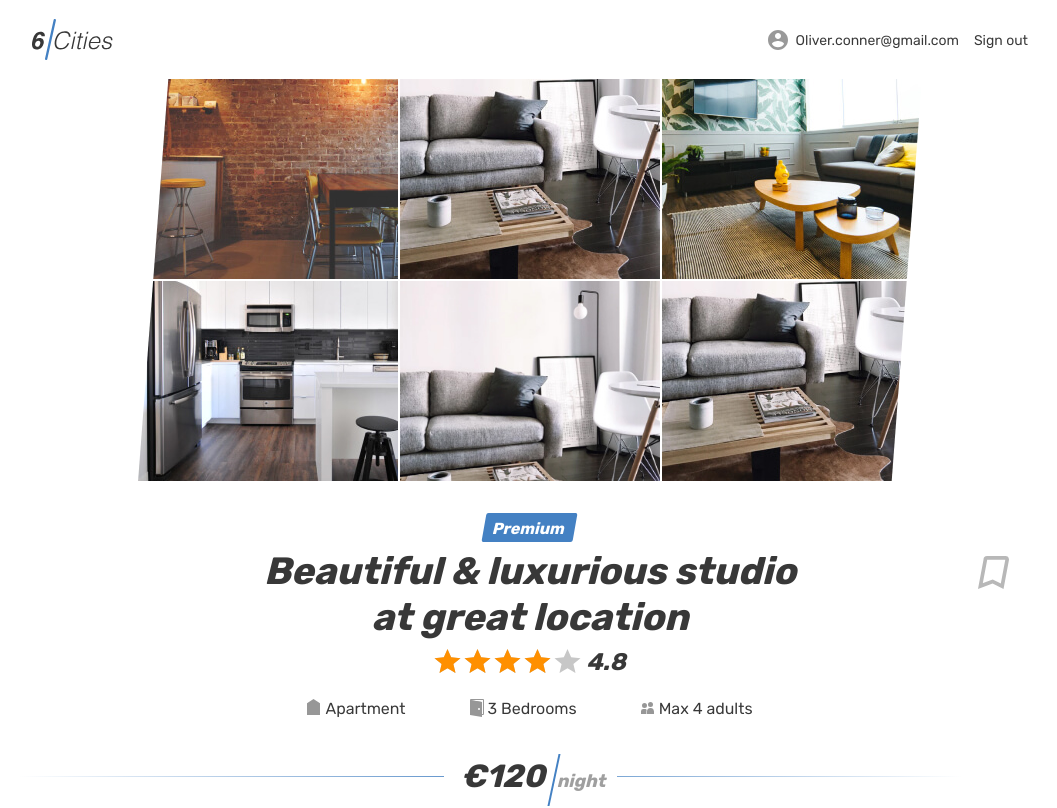
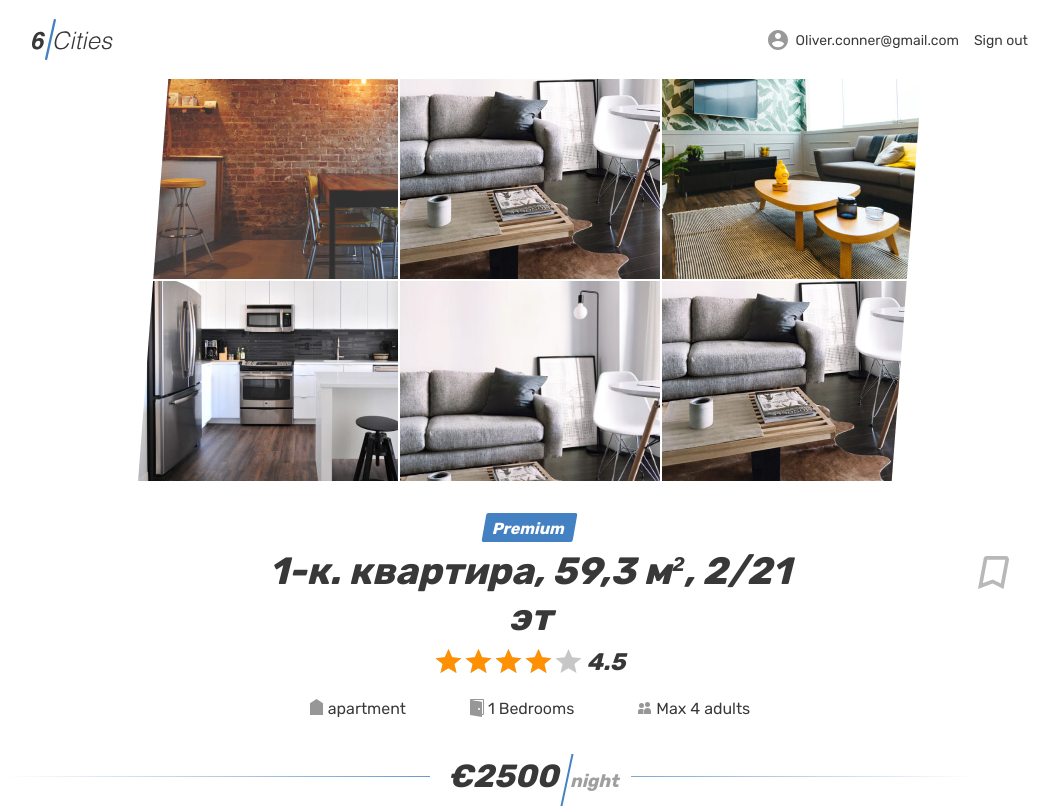
Before and after one commit to AnnaKachalova/206162-six-cities-8, a React (Create React App) app in the folder project/: page /offer/123456 in a window 1280 px wide. Shown: the top 808 px of the page, without its empty margins (110-1167 px from the left). Built offline with nearby package versions, Linux system fonts and the light colour scheme.

Commit message:
fix history

```diff
--- a/project/src/components/room/room.tsx
+++ b/project/src/components/room/room.tsx
@@ -1,14 +1,24 @@
 import Header from '../header/header';
-import { Offers } from '../../types/offer';
-import CommentSendForm from '../comment-send-form/comment-send-form';
+import { Offers, Offer } from '../../types/offer';
+import CommentSendForm from '../comment/comment-send-form';
 import { Reviews } from '../../types/reviews';
+import { useParams } from 'react-router-dom';
 
 type RoomProps = {
   offers: Offers;
   reviews: Reviews;
 };
 
+interface PostParams {
+  id: string;
+}
+
 function Room({ offers, reviews }: RoomProps): JSX.Element {
+  const { id } = useParams<PostParams>();
+  const currentId: number = parseInt(id, 10);
+  const currentOffer: Offer | undefined = offers.find((offer) => offer.id === currentId);
+  if (currentOffer !== undefined) {
+    const {title, type, bedrooms, maxAdults, price, rating} = currentOffer;
     return (
       <div className='page'>
         <Header />
@@ -67,7 +77,7 @@ function Room({ offers, reviews }: RoomProps): JSX.Element {
                 </div>
                 <div className='property__name-wrapper'>
                   <h1 className='property__name'>
-                  Beautiful &amp; luxurious studio at great location
+                    {title}
                   </h1>
                   <button
                     className='property__bookmark-button button'
@@ -89,22 +99,22 @@ function Room({ offers, reviews }: RoomProps): JSX.Element {
                     <span className='visually-hidden'>Rating</span>
                   </div>
                   <span className='property__rating-value rating__value'>
-                  4.8
+                    {rating}
                   </span>
                 </div>
                 <ul className='property__features'>
                   <li className='property__feature property__feature--entire'>
-                  Apartment
+                    {type}
                   </li>
                   <li className='property__feature property__feature--bedrooms'>
-                  3 Bedrooms
+                    {bedrooms} Bedrooms
                   </li>
                   <li className='property__feature property__feature--adults'>
-                  Max 4 adults
+                    Max {maxAdults} adults
                   </li>
                 </ul>
                 <div className='property__price'>
-                <b className='property__price-value'>&euro;120</b>
+                  <b className='property__price-value'>&euro;{price}</b>
                   <span className='property__price-text'>&nbsp;night</span>
                 </div>
                 <div className='property__inside'>
@@ -139,14 +149,15 @@ function Room({ offers, reviews }: RoomProps): JSX.Element {
                   </div>
                   <div className='property__description'>
                     <p className='property__text'>
-                    A quiet cozy and picturesque that hides behind a a river by
-                    the unique lightness of Amsterdam. The building is green and
-                    from 18th century.
+                      A quiet cozy and picturesque that hides behind a a river
+                      by the unique lightness of Amsterdam. The building is
+                      green and from 18th century.
                     </p>
                     <p className='property__text'>
-                    An independent House, strategically located between Rembrand
-                    Square and National Opera, but where the bustle of the city
-                    comes to rest in this alley flowery and colorful.
+                      An independent House, strategically located between
+                      Rembrand Square and National Opera, but where the bustle
+                      of the city comes to rest in this alley flowery and
+                      colorful.
                     </p>
                   </div>
                 </div>
@@ -176,9 +187,9 @@ function Room({ offers, reviews }: RoomProps): JSX.Element {
                           </div>
                         </div>
                         <p className='reviews__text'>
-                        A quiet cozy and picturesque that hides behind a a river
-                        by the unique lightness of Amsterdam. The building is
-                        green and from 18th century.
+                          A quiet cozy and picturesque that hides behind a a
+                          river by the unique lightness of Amsterdam. The
+                          building is green and from 18th century.
                         </p>
                         <time className='reviews__time' dateTime='2019-04-24'>
                           April 2019
@@ -244,7 +255,6 @@ function Room({ offers, reviews }: RoomProps): JSX.Element {
                     <p className='place-card__type'>Private room</p>
                   </div>
                 </article>
-
                 <article className='near-places__card place-card'>
                   <div className='near-places__image-wrapper place-card__image-wrapper'>
                     <a href='#'>
@@ -291,7 +301,6 @@ function Room({ offers, reviews }: RoomProps): JSX.Element {
                     <p className='place-card__type'>Apartment</p>
                   </div>
                 </article>
-
                 <article className='near-places__card place-card'>
                   <div className='near-places__image-wrapper place-card__image-wrapper'>
                     <a href='#'>
@@ -344,5 +353,8 @@ function Room({ offers, reviews }: RoomProps): JSX.Element {
         </main>
       </div>
     );
+  } else {
+    return <div>Карта не найдена</div>;
+  }
 }
 export default Room;
```
Also changed, not shown: project/src/components/comment/comment-send-form.tsx (renamed from project/src/components/comment-send-form/comment-send-form.tsx). Lines whose indentation alone changed are shown as unchanged.
